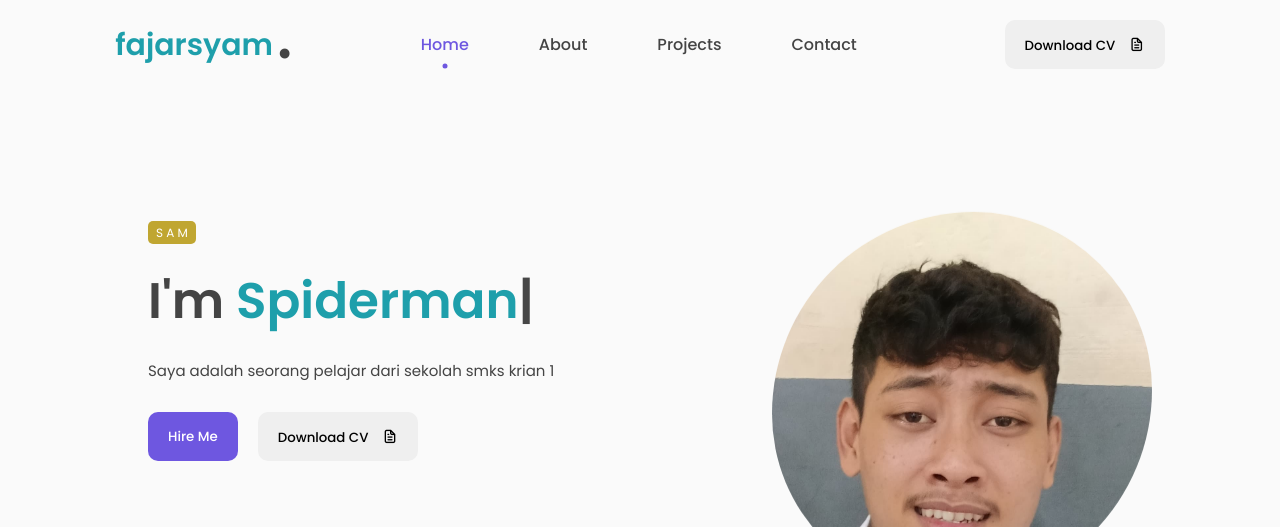
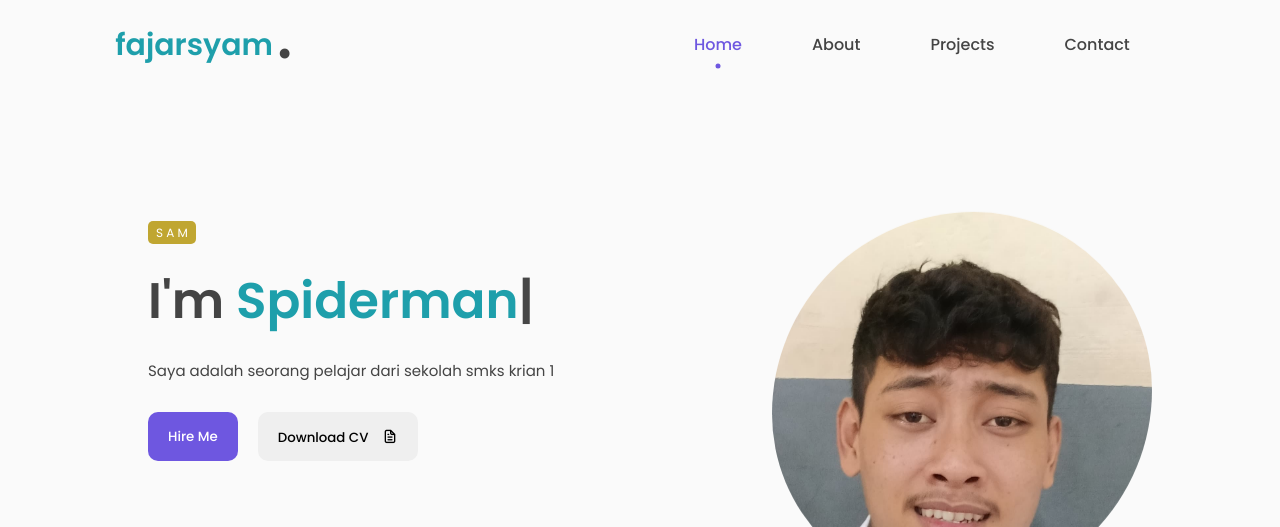
Before and after one commit to handsam27/portofolio, a plain HTML site: page index.html in a window 1280 px wide. Shown: the top 527 px of the page. Drawn offline with nearby package versions, Linux system fonts and the light colour scheme.

Commit message:
Update index.html

```diff
--- a/index.html
+++ b/index.html
@@ -42,9 +42,6 @@
                     <div class="circle"></div>
                 </li>
             </ul>
-        </div>
-        <div class="nav-button">
-            <button class="btn">Download CV <i class="uil uil-file-alt"></i></button>
         </div>
         <div class="nav-menu-btn">
             <i class="uil uil-bars" onclick="myMenuFunction()"></i>
```
